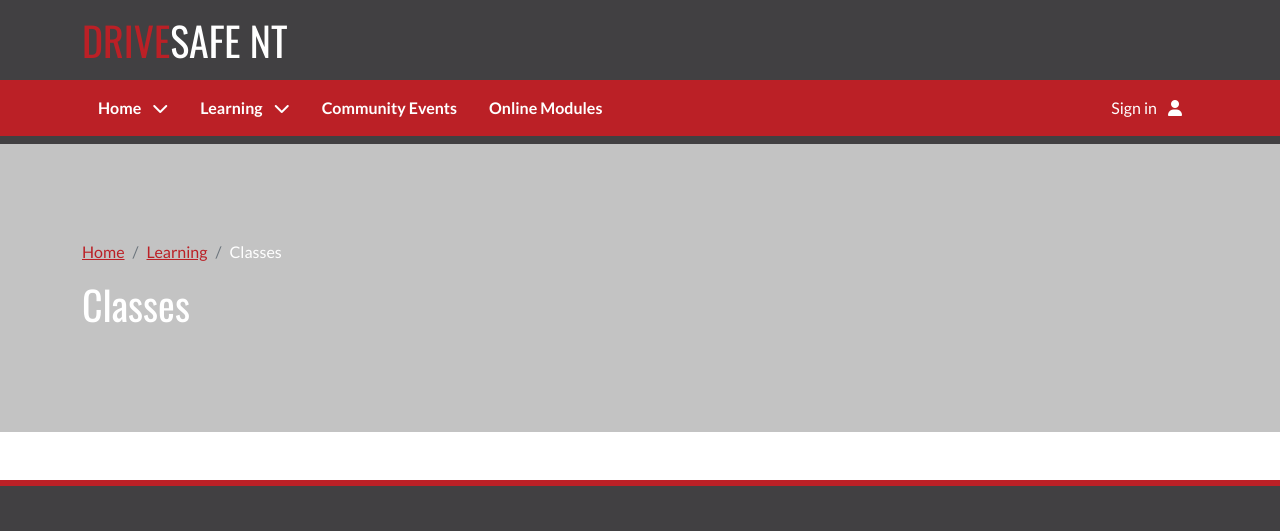
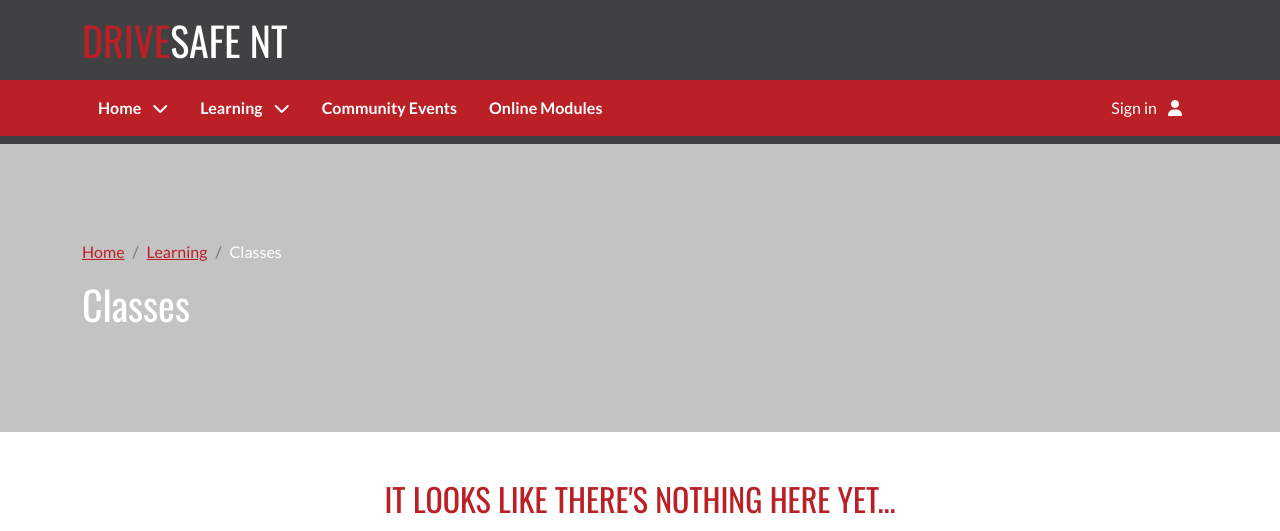
Before and after one commit to alex-phan/drivesafe-nt, a plain HTML site: page classes.html in a window 1280 px wide. Shown: the top 531 px of the page. Drawn offline with nearby package versions, Linux system fonts and the light colour scheme.

Commit message:
added empty page text

```diff
--- a/classes.html
+++ b/classes.html
@@ -154,7 +154,7 @@
         </section>
 
         <main class="content">
-
+            <h2>It looks like there's nothing here yet...</h2>
         </main>
 
         <div class="back-to-top d-none">
```
Also changed, not shown: communities.html (+1 -1 lines), modules.html (+1 -1 lines).
